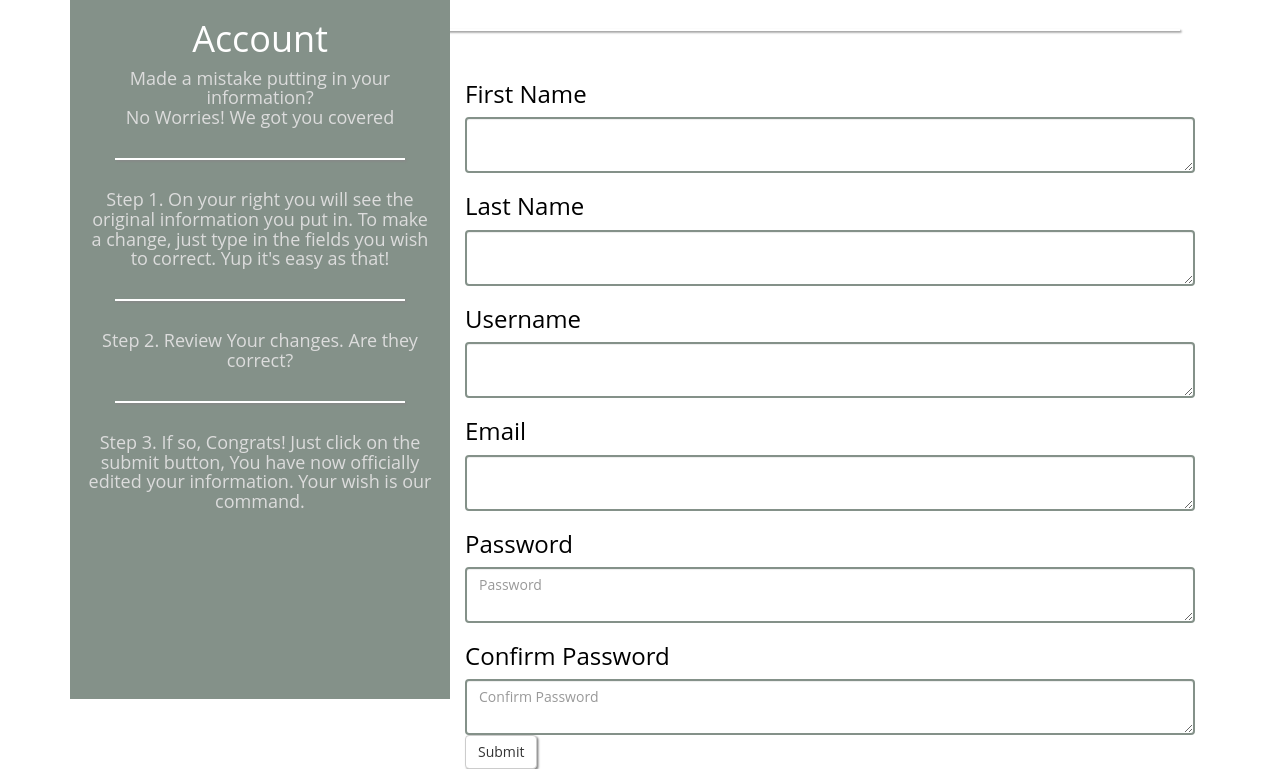
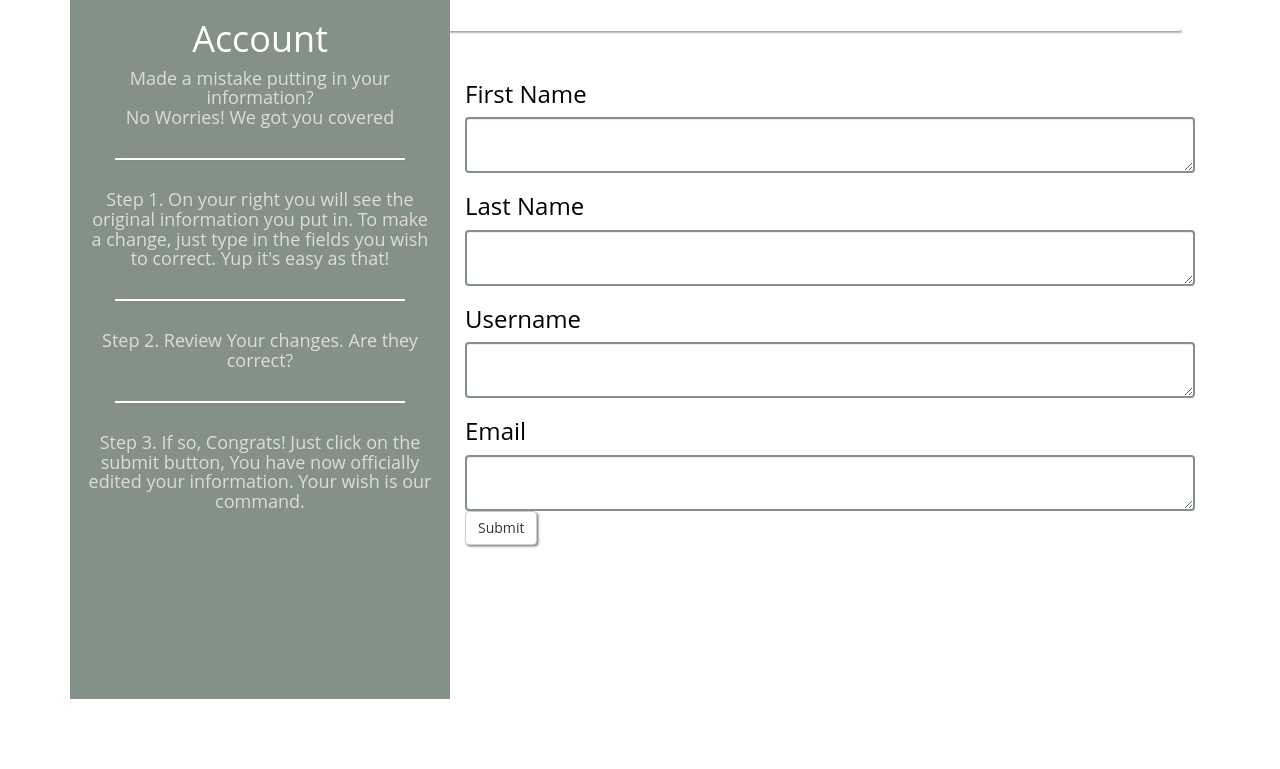
Before and after one commit to joblister/joblister.dev, a PHP site: page /account.php in a window 1280 px wide. Shown: the part 95-864 px from the top of the page. After the commit the page ends 794 px from the top, so only its background shows below. Run offline with PHP 8.4, Linux system fonts and the light colour scheme; some libraries are stand-ins or nearby versions.

Commit message:
Account page works fines. Had to go to model on the update function and remove parantheses before set

```diff
--- a/Auth.php
+++ b/Auth.php
@@ -11,25 +11,24 @@
 
 class Auth{
 
-	//corect login
+	//correct login
 
 
 	public static function attempt($attemptedUsername, $attemptedPassword) {
-		global $user;
+
 		$user = User::findByUserName($attemptedUsername);
 		if ($user == null) {
 			return false;
 		}
 
 		$validPassword = password_verify($attemptedPassword,$user->password);
-		if ($validPassword == true) {
+		if ($validPassword) {
+			//object living in the session
 			$_SESSION['logged_in_user'] = $user;
-
+			return true;
 		}
 
 		return false;
-
-
 	}
 
 	public static function check(){
--- a/Model.php
+++ b/Model.php
@@ -7,7 +7,7 @@
 {
     /** @var PDO|null Connection to the database */
     protected static $dbc = null;
-    protected static $table = 'user';
+
 
     /** @var array Database values for a single record. Array keys should be column names in the DB */
     protected $attributes = array();
@@ -38,6 +38,8 @@
         if (!self::$dbc) {
 
             $dbc = new PDO('mysql:host=' . DB_HOST . ';dbname=' . DB_NAME,DB_USER,PASSWORD);
+            $dbc ->setAttribute(PDO::ATTR_ERRMODE, PDO::ERRMODE_EXCEPTION);
+
             self::$dbc = $dbc;
 
             // @TODO: Connect to database
--- a/User.php
+++ b/User.php
@@ -19,17 +19,14 @@
         $stmt->bindValue(':last_name', $this->attributes['last_name'], PDO::PARAM_STR);
         $stmt->bindValue(':user_name', $this->attributes['user_name'], PDO::PARAM_STR);
         $stmt->bindValue(':email', $this->attributes['email'], PDO::PARAM_STR);
-        $stmt->bindValue(':password', password_hash($this->attributes['password'], PASSWORD_DEFAULT));
+        $stmt->bindValue(':password', password_hash($this->attributes['password'], PASSWORD_DEFAULT), PDO::PARAM_STR);
         $stmt->execute();
-
 
         $id = self::$dbc->lastInsertId();
 
         $this->attributes['id']= $id;
 
         return $this->id;
-
-
     }
 
         // @TODO: Use prepared statements to ensure data security
@@ -41,23 +38,23 @@
 
 
     /** Update existing entry in the database */
-    protected function update(){
+    protected function update()
+    {
 
 
             self::dbConnect();
 
-            $stmt = self::$dbc->prepare("UPDATE user SET (first_name=:first_name,last_name=:last_name,user_name=:user_name,email=:email,password=:password) WHERE id=:id") ;
+            $stmt = self::$dbc->prepare("UPDATE users SET first_name = :first_name, last_name = :last_name, user_name = :user_name, email = :email WHERE id = :id") ;
 
-            foreach ($this->attributes as $key=>$value) {
+            //":$key" refers to column name
+            $stmt->bindValue(":first_name", $this->first_name, PDO::PARAM_STR);
+            $stmt->bindValue(":last_name", $this->last_name, PDO::PARAM_STR);
+            $stmt->bindValue(":user_name", $this->user_name, PDO::PARAM_STR);
+            $stmt->bindValue(":email", $this->email, PDO::PARAM_STR);
+            $stmt->bindValue(":id", $this->id, PDO::PARAM_INT);
 
-                //":$key" refers to column name
-                $stmt->bindValue(":$key", $value, PDO::PARAM_STR);
-
-
-            }
-
-
-             $stmt->execute();
+            $result = $stmt->execute();
+            var_dump($result);
     }
         // @TODO: Use prepared statements to ensure data security
 
@@ -90,12 +87,12 @@
         // @TODO: Store the result in a variable named $result
 
         // The following code will set the attributes on the calling object based on the result variable's contents
-        // $instance = null;
-        // if ($result) {
-        //     $instance = new static($result);
-        // }
-        // return $instance;
-        return array('result'=>$result,'id'=>$id);
+         $instance = null;
+         if ($result) {
+             $instance = new static($result);
+         }
+         return $instance;
+        //return array('result'=>$result,'id'=>$id);
     }
 
     /**
@@ -133,6 +130,34 @@
         $stmt->execute();
 
 
+    }
+
+
+
+    public static function findByEmail($email){
+
+        // Get connection to the database
+        self::dbConnect();
+
+        $stmt = self::$dbc->prepare('SELECT * FROM users WHERE email = :email');
+
+        $stmt->bindValue(':email', $email , PDO::PARAM_STR);
+
+        //execute gets its own line, t or false
+        $stmt->execute();
+
+        $result=$stmt->fetch(PDO::FETCH_ASSOC);
+
+        // @TODO: Create select statement using prepared statements
+
+        // @TODO: Store the result in a variable named $result
+
+        // The following code will set the attributes on the calling object based on the result variable's contents
+        $instance = null;
+        if ($result) {
+            $instance = new static($result);
+        }
+        return $instance;
     }
 
       public static function findByUserName($user_name){
--- a/public/account.php
+++ b/public/account.php
@@ -1,12 +1,13 @@
 <?php
+require_once '../Auth.php';
 require_once '../Model.php';
 require_once '../User.php';
 
 
 
+
 if(!empty($_POST)){
-	$errors = extract(userInput($dbc));
-
+	extract(userInput($dbc));
 }
 
 function userInput($dbc) {
@@ -31,11 +32,7 @@
 		$errors['email'] = $e->getMessage();
 	}
 
-	try {
-		$password = Input::getString('password');
-	} catch (Exception $e) {
-		$errors['password'] = $e->getMessage();
-	}
+
 
 	try {
 		$user_name = Input::getString('user_name');
@@ -43,44 +40,43 @@
 		$errors['user_name'] = $e->getMessage();
 	}
 
-	if($_POST['password'] == $_POST['confirm_password']) {
-		var_dump($_POST);
-		echo 'the top is $POST';
 
-	} else {
-		 $errors[] ='passwords do not match. Please try again';
-	}
+
+
 	var_dump($errors);
 	echo 'the top is errors';
 
 	if(empty($errors)){
+
 		$first_name = Input::getString('first_name');
     	$last_name = Input::getString('last_name');
     	$user_name = Input::getString('user_name');
     	$email = Input::getString('email');
-    	$password = password_hash(Input::getString('password'), PASSWORD_DEFAULT);
-
-    	$user = New User;
-		$user->first_name = $first_name;
-		$user->last_name = $last_name;
-		$user->user_name = $user_name;
-		$user->email = $email;
-		$user->password = $password;
-		$user->save();
-		return array('user'=>$user,'errors'=>[]);
 
 
+    	$user = User::find(Auth::user()->id);
+
+    	//overwriting user obj, see findbyUserName in User.php Model
+
+
+		$user->first_name = $first_name;
+
+		$user->last_name = $last_name;
+
+		$user->user_name = $user_name;
+
+		$user->email = $email;
+		var_dump($user);
+
+		$user->save();
+		$_SESSION['logged_in_user'] = $user;
+		return array('user'=>$user,'errors'=>[]);
 
 	} else {
 		return array('errors'=>$errors,'user'=>new User);
 	}
 
 }
-
-
-
-
-
 
 
 ?>
@@ -98,6 +94,19 @@
 	 <link href='https://fonts.googleapis.com/css?family=Roboto+Slab' rel='stylesheet' type='text/css'>
   	 <link rel="stylesheet" type="text/css" href="/css/bootstrap.min.css">
   	 <link rel="stylesheet" type="text/css" href="/css/joblister.css">
+  	 <style>
+
+  	 .form3{
+  	 	width: 99%;
+  	 	margin: 0 auto;
+  	 }
+
+  	 .sign-placeholders3{
+  	 	text-align: center;
+
+  	 }
+
+  	 </style>
 
 </head>
 <body>
@@ -131,35 +140,31 @@
 		 		<h3><?= $error['last_name']?></h3>
 		 		<h3><?= $error['user_name']?></h3>
 		 		<h3><?= $error['email']?></h3>
-		 		<h3><?= $error['password']?></h3>
+
 		 		<?php endforeach; ?>
 		 	<?php endif; ?>
 		<form method="POST">
 
 			<h3 class="sign-placeholders">First Name</h3>
-		    <textarea type="text" class="form-control form1" placeholder="<?=$user->first_name?>" name="first_name"aria-describedby="basic-addon1"></textarea>
+		    <textarea type="text" class="form-control form1"  name="first_name" aria-describedby="basic-addon1"><?= $user->first_name ?></textarea>
 		    <h3 class="sign-placeholders">Last Name</h3>
-		    <textarea type="text" class="form-control form1" placeholder="<?=$user->last_name?>" name="last_name"aria-describedby="basic-addon1"></textarea>
+		    <textarea type="text" class="form-control form1"  name="last_name" aria-describedby="basic-addon1"><?= $user->last_name ?></textarea>
 		     <h3 class="sign-placeholders">Username</h3>
-		      <textarea type="text" class="form-control form1" placeholder="<?=$user->user_name?>" name="user_name"aria-describedby="basic-addon1"></textarea>
+		      <textarea type="text" class="form-control form1"  name="user_name" aria-describedby="basic-addon1"><?= $user->user_name ?></textarea>
 		    <h3 class="sign-placeholders">Email</h3>
-		    <textarea type="email" class="form-control form1" placeholder="<?=$user->email?>" name="email"aria-describedby="basic-addon1"></textarea>
-		    <h3 class="sign-placeholders">Password</h3>
-		    <textarea type="password" class="form-control form1" placeholder="Password" name="password" aria-describedby="basic-addon1"></textarea>
-		    <h3 class="sign-placeholders">Confirm Password</h3>
-		     <textarea type="password" class="form-control form1" placeholder="Confirm Password" name="confirm_password" aria-describedby="basic-addon1"></textarea>
+		    <textarea type="text" class="form-control form1"  name="email" aria-describedby="basic-addon1"><?= $user->email ?></textarea>
+
 		    <button  id="edit-btn" type="submit" class="btn btn-default">Submit</button>
 		</form>
-
-	</div>
-	</div>
 
 
 
 
+		</div>
 
 
 
+	</div>  <!-- end container -->
 
 
  	<script src="https://ajax.googleapis.com/ajax/libs/jquery/1.11.3/jquery.min.js"></script>
--- a/public/partials/navbar.php
+++ b/public/partials/navbar.php
@@ -9,7 +9,7 @@
 
 
 if(isset($_SESSION['logged_in_user'])){
-  var_dump($_SESSION['logged_in_user']);
+
   $user = $_SESSION['logged_in_user'];
 
 
@@ -27,22 +27,17 @@
 	//die();
 }
 
-if(!empty($_POST['user_name']) && !empty($_POST['password'])&&isset($_POST['log-in'])) {
+if(!empty($_POST['user_name']) && !empty($_POST['password']) && isset($_POST['log-in'])) {
 
 
-	$attemptedUsername = Input::has('user_name') ?(Input::get('user_name')): "";
-	$attemptedPassword = Input::has('password') ?(Input::get('password')): "";
-
-	var_dump($attemptedUsername, $attemptedPassword);
+	$attemptedUsername = Input::has('user_name') ? (Input::get('user_name')): "";
+	$attemptedPassword = Input::has('password') ? (Input::get('password')): "";
 
 
-	if(Auth::attempt($attemptedUsername, $attemptedPassword)){
-	header('Location:/posts.php');
-
-	die();
+	if (Auth::attempt($attemptedUsername, $attemptedPassword)){
+		header('Location:/posts.php');
+		die();
 	}
-	var_dump(Auth::attempt($attemptedUsername, $attemptedPassword));
-
 
 	if(Auth::check()) {
 		echo 'log in 1';
```
